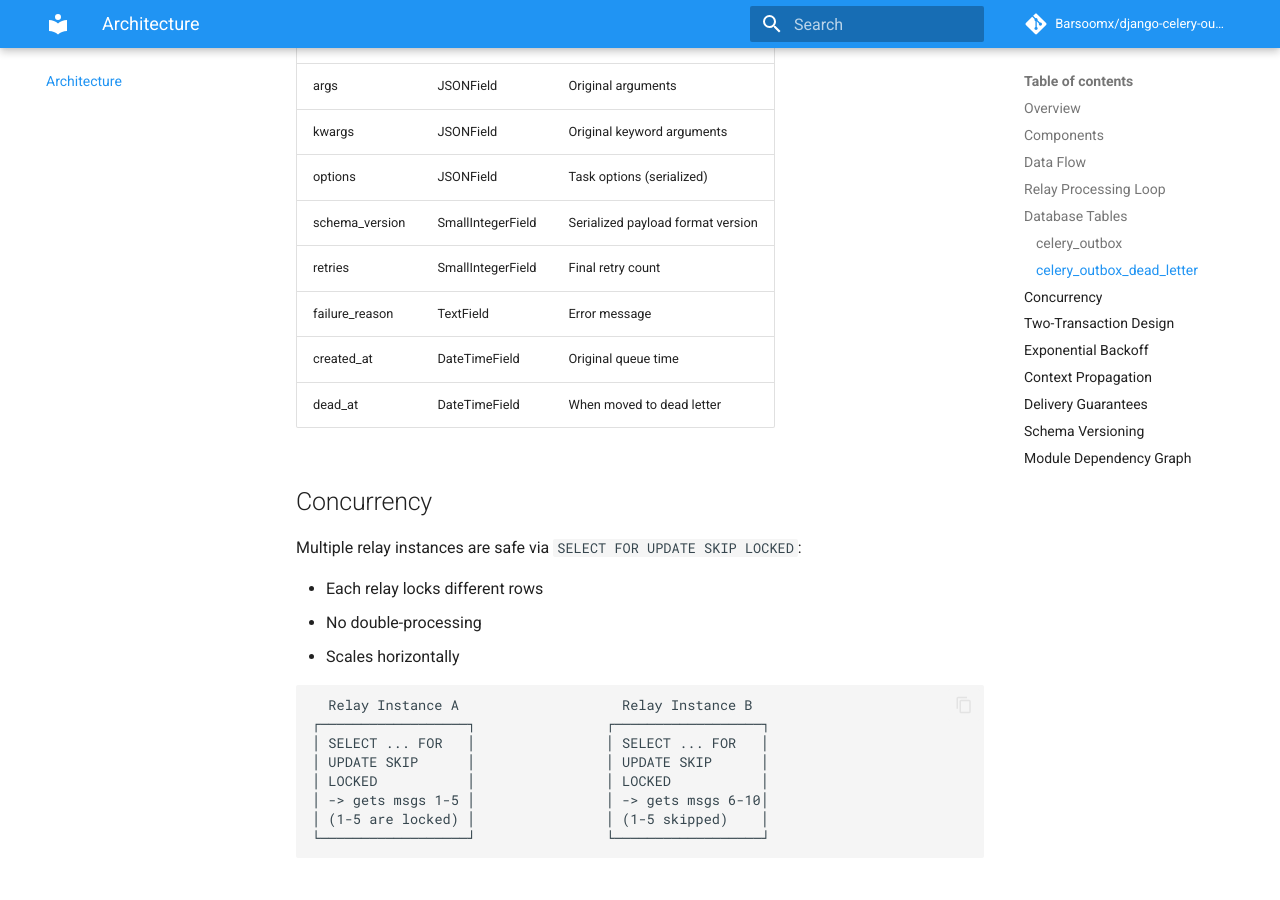
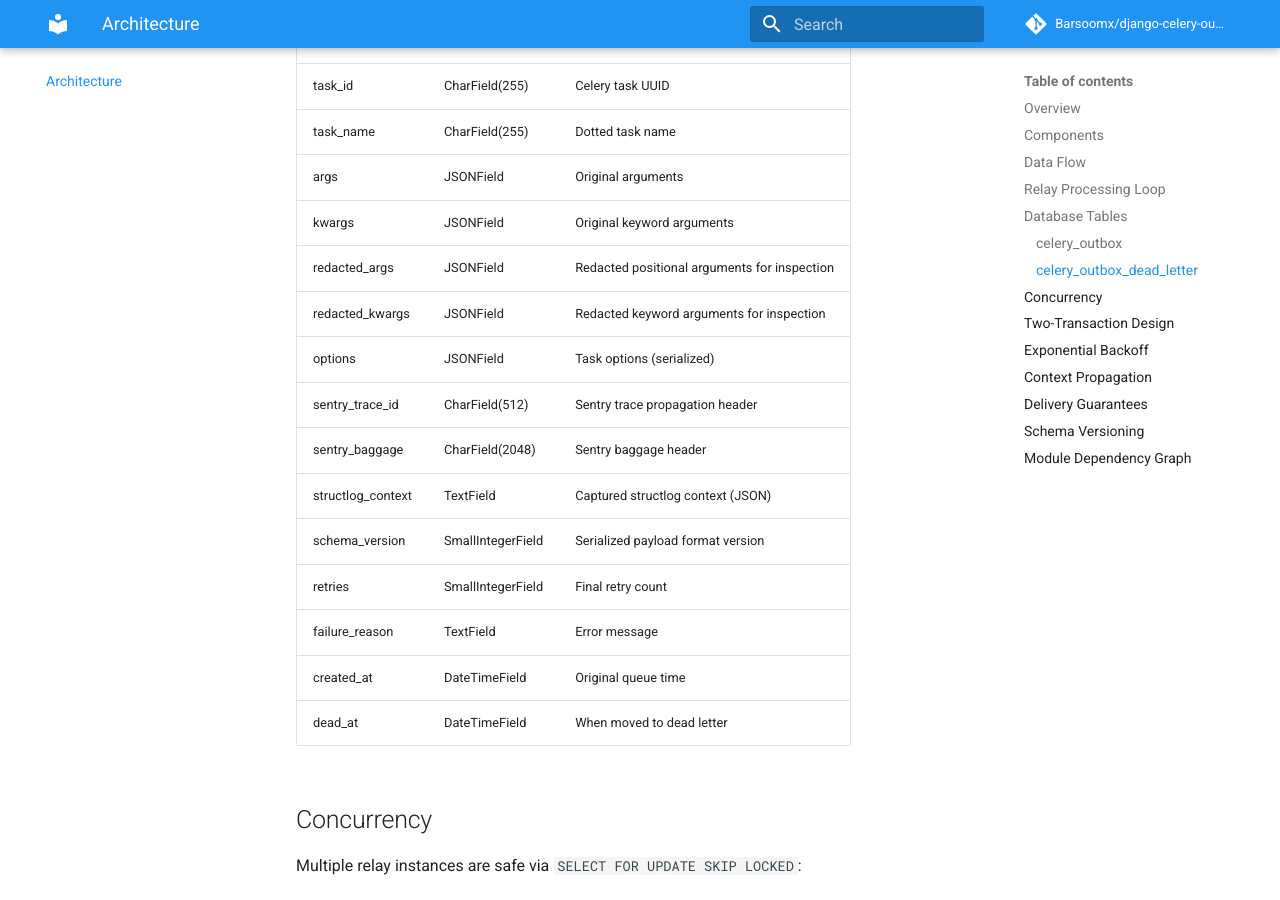
Before and after one commit to Barsoomx/django-celery-outbox, an MkDocs documentation site: the page built from docs/architecture.md, in a window 1280 px wide and 900 px high, scrolled down 3336 px. Built offline with MkDocs 1.6.1 and Material for MkDocs 9.7.7, drawn with Linux system fonts in a browser that asks for light colours; comment, search, counter and statistics services are not loaded; some of the changed text lies outside the part shown.

```diff
--- a/docs/architecture.md
+++ b/docs/architecture.md
@@ -99,6 +99,8 @@ Pending messages waiting for relay:
 | task_name | CharField(255) | Dotted task name |
 | args | JSONField | Positional arguments |
 | kwargs | JSONField | Keyword arguments |
+| redacted_args | JSONField | Redacted positional arguments for inspection |
+| redacted_kwargs | JSONField | Redacted keyword arguments for inspection |
 | options | JSONField | Task options (serialized) |
 | schema_version | SmallIntegerField | Serialized payload format version |
 | retries | SmallIntegerField | Current retry count |
@@ -120,7 +122,12 @@ Failed messages exceeding max retries:
 | task_name | CharField(255) | Dotted task name |
 | args | JSONField | Original arguments |
 | kwargs | JSONField | Original keyword arguments |
+| redacted_args | JSONField | Redacted positional arguments for inspection |
+| redacted_kwargs | JSONField | Redacted keyword arguments for inspection |
 | options | JSONField | Task options (serialized) |
+| sentry_trace_id | CharField(512) | Sentry trace propagation header |
+| sentry_baggage | CharField(2048) | Sentry baggage header |
+| structlog_context | TextField | Captured structlog context (JSON) |
 | schema_version | SmallIntegerField | Serialized payload format version |
 | retries | SmallIntegerField | Final retry count |
 | failure_reason | TextField | Error message |
```
Also changed, not shown: ARCHITECTURE.md (+6 -2 lines).
